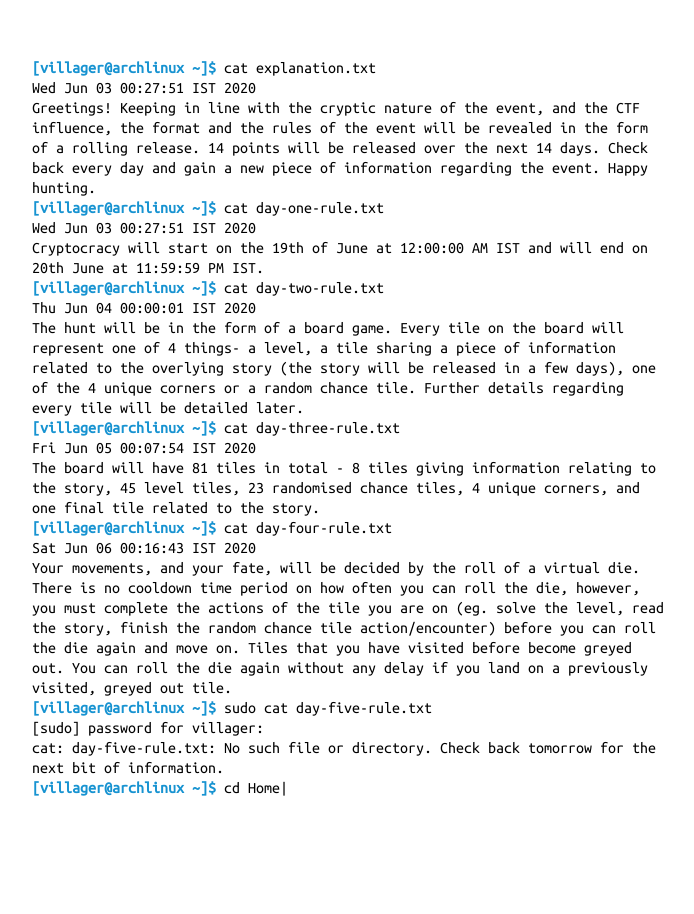
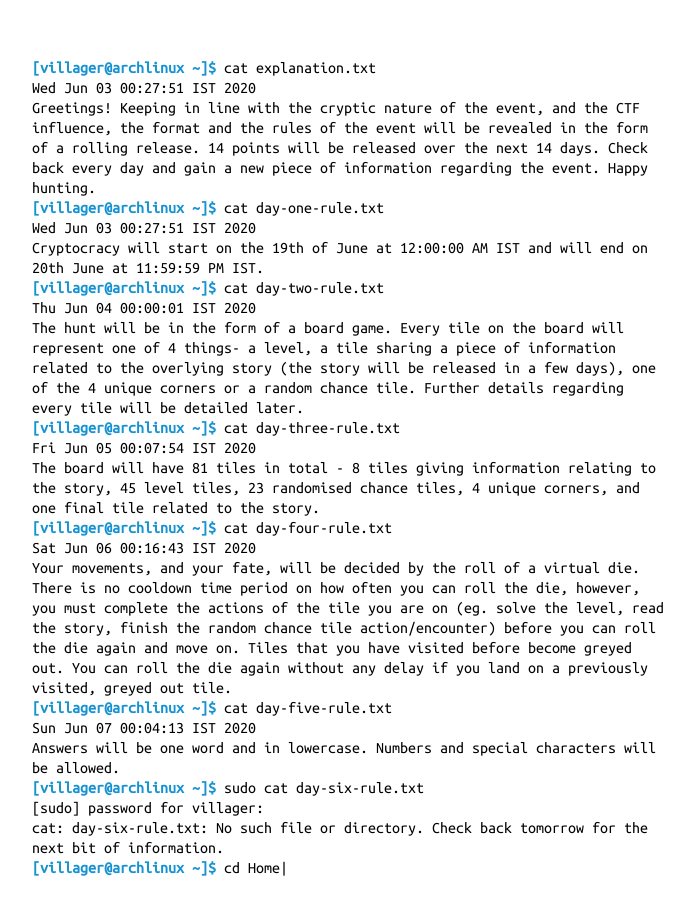
Before and after one commit to cryptichunt/website, a Gatsby site: page /format in a window 1280 px wide. Shown: the whole page, without its empty margins (292-986 px from the left). Before the commit the page ends 856 px from the top, so only its background shows below. Built offline with nearby package versions, Linux system fonts and the light colour scheme; Gatsby itself is replaced by a stand-in of ours.

Commit message:
Added day 5 rule

```diff
--- a/data/clitext.js
+++ b/data/clitext.js
@@ -24,11 +24,16 @@
     {
         date: <text>Sat Jun 06 00:16:43 IST 2020<br /></text>,
         command: 'cat day-four-rule.txt',
-        text: <text>Your movements, and your fate, will be decided by the roll of a virtual die. There is no cooldown time period on how often you can roll the die, however, you must complete the actions of the tile you are on (eg. solve the level, read the story, finish the random chance tile action/encounter) before you can roll the die again and move on. Tiles that you have visited before become greyed out. You can roll the die again without any delay if you land on a previously visited, greyed out tile.</text>
+        text: <text>Your movements, and your fate, will be decided by the roll of a virtual die. There is no cooldown time period on how often you can roll the die, however, you must complete the actions of the tile you are on (eg. solve the level, read the story, finish the random chance tile action/encounter) before you can roll the die again and move on. Tiles that you have visited before become greyed out. You can roll the die again without any delay if you land on a previously visited, greyed out tile.</text>,
     },
     {
-        command: 'sudo cat day-five-rule.txt',
+        date: <text>Sun Jun 07 00:04:13 IST 2020<br /></text>,
+        command: 'cat day-five-rule.txt',
+        text: <text>Answers will be one word and in lowercase. Numbers and special characters will be allowed.</text>,
+    },
+    {
+        command: 'sudo cat day-six-rule.txt',
         commandText: <text>[sudo] password for villager:<br /></text>,
-        text: 'cat: day-five-rule.txt: No such file or directory. Check back tomorrow for the next bit of information.'
+        text: 'cat: day-six-rule.txt: No such file or directory. Check back tomorrow for the next bit of information.',
     },
 ]
```
